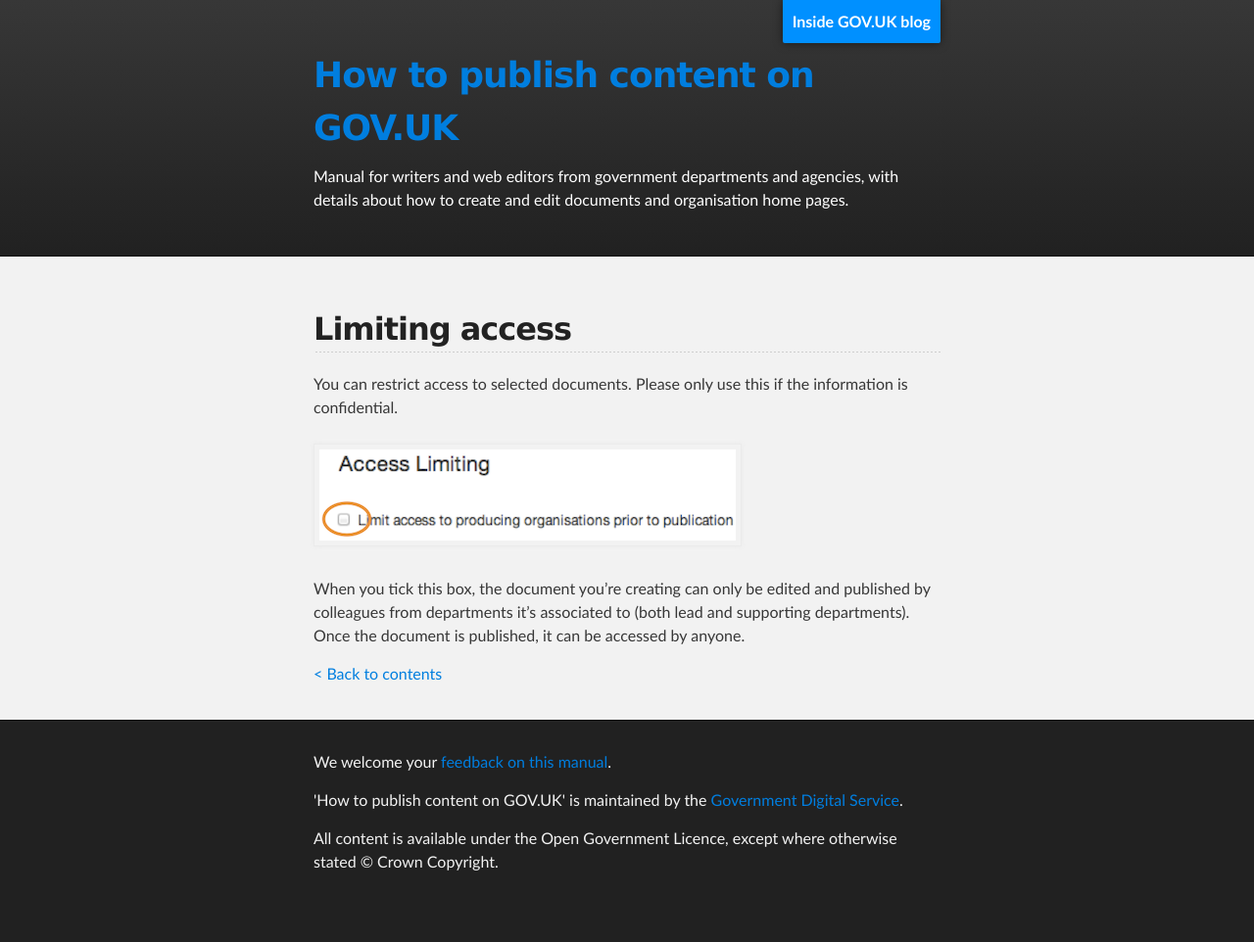
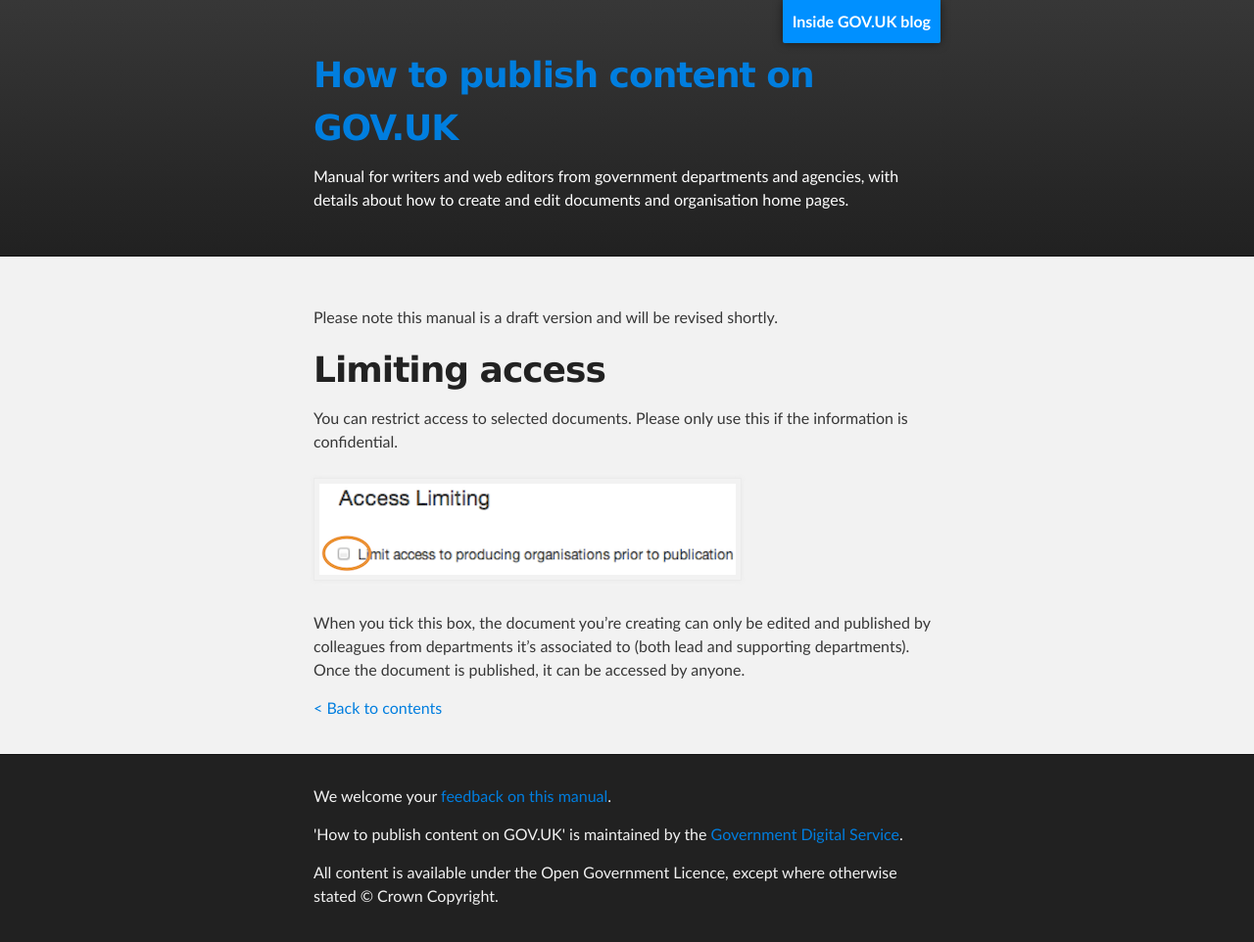
Before and after one commit to alphagov/inside-government-admin-guide, a Jekyll site: the page built from workflow-content/limiting-access.md, in a window 1280 px wide. Shown: the whole page at 98% size. Built offline with Jekyll 4.4.1, drawn with Linux system fonts in a browser that asks for light colours; before the commit the page ends 927 px from its top, so only the background shows below that.

Commit message:
Update limiting-access.md

```diff
--- a/workflow-content/limiting-access.md
+++ b/workflow-content/limiting-access.md
@@ -3,7 +3,9 @@
 title: How to publish content / Limiting access
 ---
 
-## Limiting access
+Please note this manual is a draft version and will be revised shortly.
+
+# Limiting access
 
 You can restrict access to selected documents. Please only use this if the information is confidential.
 
```
